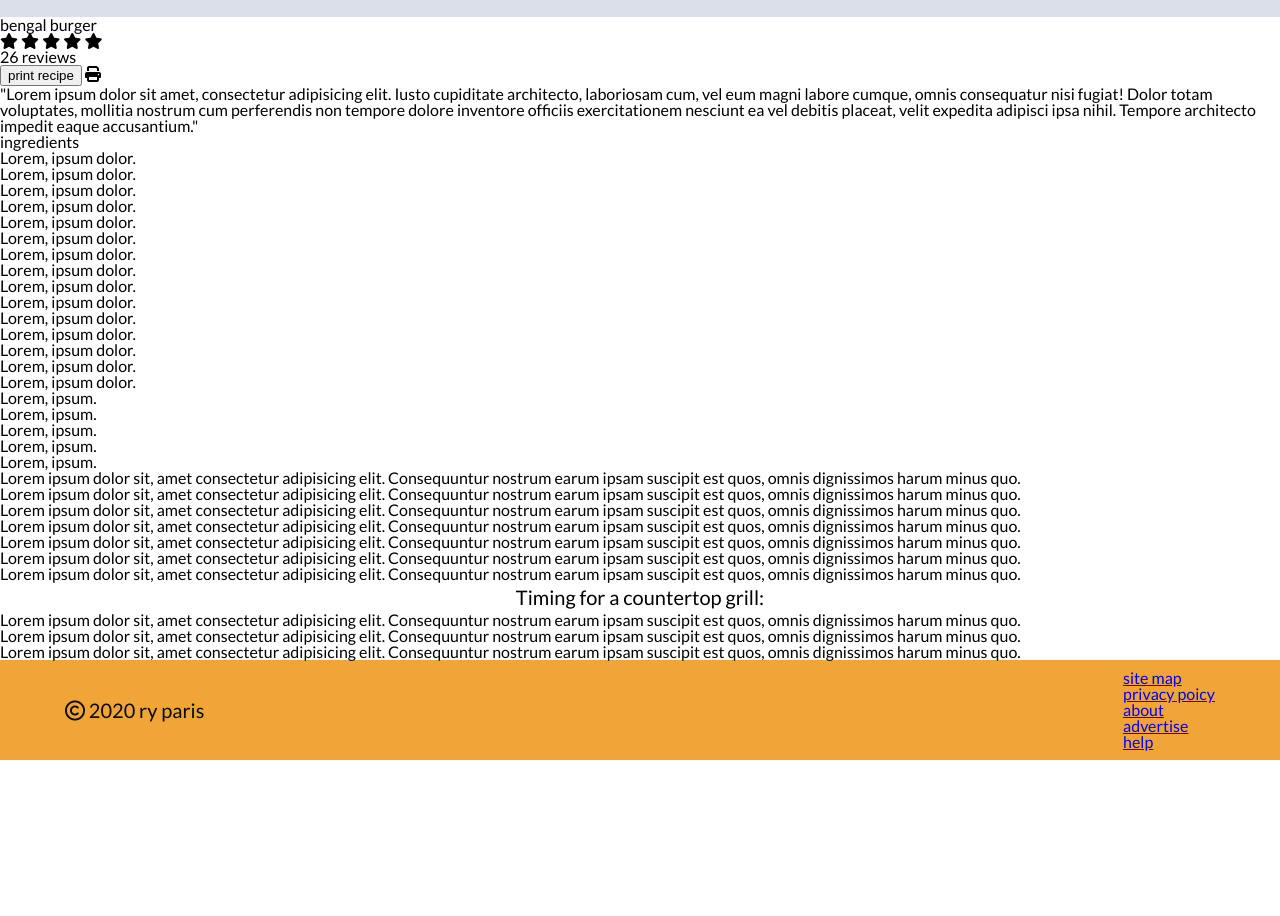
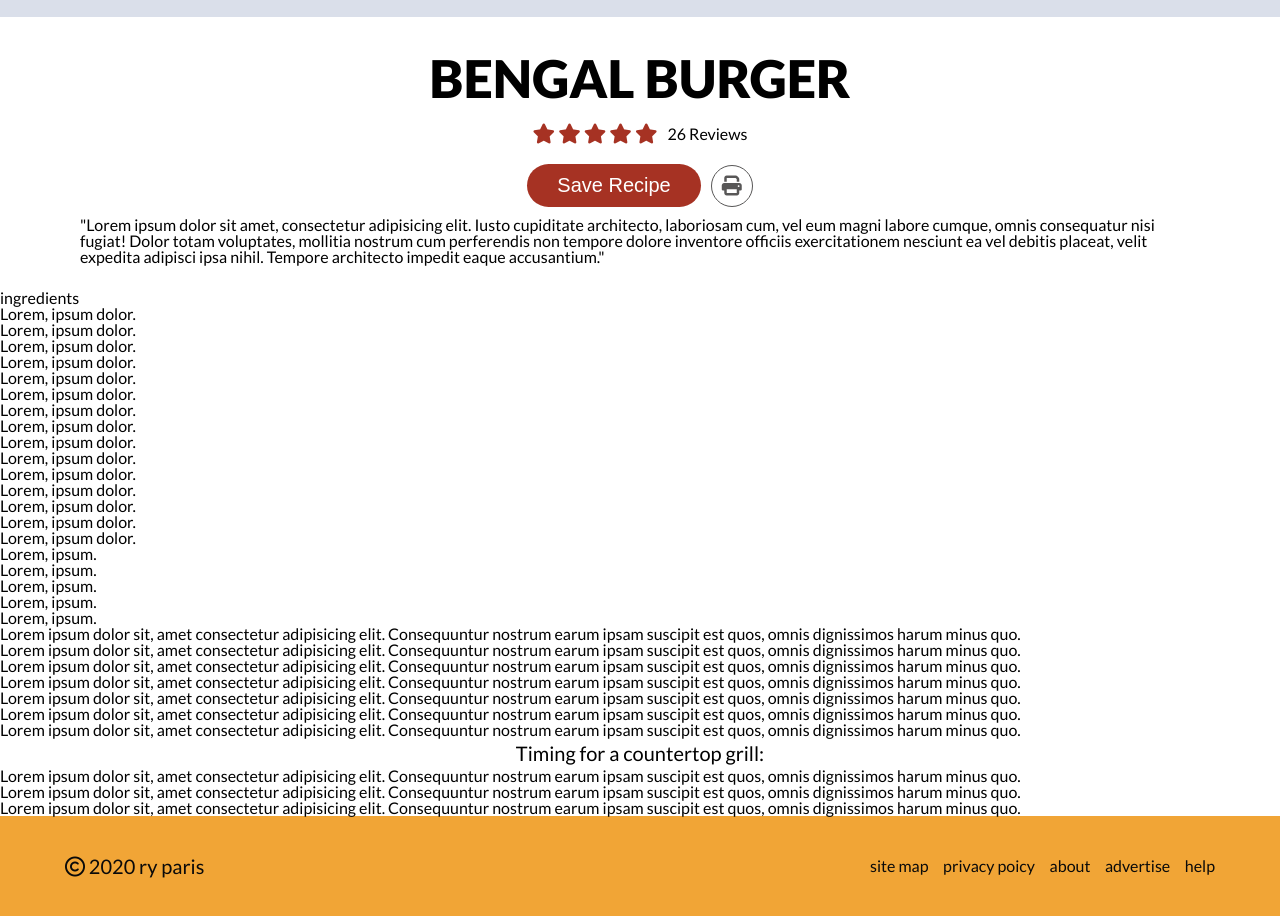
Before and after one commit to JordanOfTroy/RYParis2.0.2A, a plain HTML site: page recipe.html in a window 1280 px wide. Shown: the part 900-1816 px from the top of the page. Before the commit the page ends 1660 px from the top, so only its background shows below. Drawn offline with Linux system fonts and the light colour scheme.

Commit message:
added css for recipe review and rating. Moving onto blockquote styling.

```diff
--- a/CSS/style.css
+++ b/CSS/style.css
@@ -259,3 +259,69 @@ header,footer {
 	text-transform: capitalize;
 	margin-bottom: 20px;
 }
+
+.recipeReview {
+	display: flex;
+	flex-direction: column;
+	align-items: center;
+	justify-content: space-evenly;
+	padding: 25px 80px;
+}
+
+.reviewTitle {
+	font-size: 52px;
+	font-weight: 900;
+	text-transform: uppercase;
+	margin: 10px 0px;
+}
+
+.ratingRow, .buttonRow {
+	margin: 10px 0px;
+	width: 20%;
+	display: flex;
+	flex-direction: row;
+	align-items: center;
+	justify-content: center;
+	justify-content: center;
+}
+
+.ratingRow > p, .buttonRow > i {
+	margin-left: 10px;
+	text-transform: capitalize;
+}
+
+.ratingRow > .stars > i {
+	color: var(--red);
+	font-size: 20px;
+}
+
+.buttonRow > button, .buttonRow > i {
+	font-size: 20px;
+}
+
+.buttonRow {
+	width: 30%;
+}
+
+.saveRecipeButton {
+	padding: 10px 30px;
+	text-transform: capitalize;
+	border: none;
+	background-color: var(--red);
+	color: var(--white);
+	border-radius: 50px;
+}
+
+.saveRecipeButton:hover {
+	cursor: pointer;
+	color: var(--red);
+	border: solid var(--red) 1px;
+	background-color: var(--white);
+}
+
+.buttonRow > i {
+	padding: 10px;
+	border: solid var(--textGrey) 1px;
+	color: var(--textGrey);
+	border-radius: 100%;
+}
--- a/recipe.html
+++ b/recipe.html
@@ -25,9 +25,6 @@
     <div class="recipeBrief">
         <p class="tableTitle">time</p>
         <table>
-            <!-- <tr>
-                <th scope="row">time</th>
-            </tr> -->
             <tr>
                 <td><span>level:</span> Easy</td>
                 <td><span>prep:</span> 10 min</td>
@@ -40,17 +37,19 @@
         </table>
     </div>
     <div class="recipeReview">
-        <h1 class="recipeTitle">bengal burger</h1>
+        <h1 class="reviewTitle">bengal burger</h1>
         <div class="ratingRow">
-            <i class="fa-solid fa-star"></i>
-            <i class="fa-solid fa-star"></i>
-            <i class="fa-solid fa-star"></i>
-            <i class="fa-solid fa-star"></i>
-            <i class="fa-solid fa-star"></i>
+            <div class="stars">
+                <i class="fa-solid fa-star"></i>
+                <i class="fa-solid fa-star"></i>
+                <i class="fa-solid fa-star"></i>
+                <i class="fa-solid fa-star"></i>
+                <i class="fa-solid fa-star"></i>
+            </div>
             <p>26 reviews</p>
         </div>
         <div class="buttonRow">
-            <button class="printRecipeButton">print recipe</button>
+            <button class="saveRecipeButton">save recipe</button>
             <i class="fa-solid fa-print"></i>
         </div>
         <div class="quoteBlock">
@@ -103,12 +102,13 @@
     </div>
     <footer>
         <h4 class="copyright"><i class="fa-regular fa-copyright"></i> 2020 ry paris</h4>
-        <ul>
+        <ul class="bottomNav">
             <li><a href="#">site map</a></li>
             <li><a href="#">privacy poicy</a></li>
             <li><a href="#">about</a></li>
             <li><a href="#">advertise</a></li>
             <li><a href="#">help</a></li>
         </ul>
-    </footer> </body>
+    </footer>
+</body>
 </html>
```
